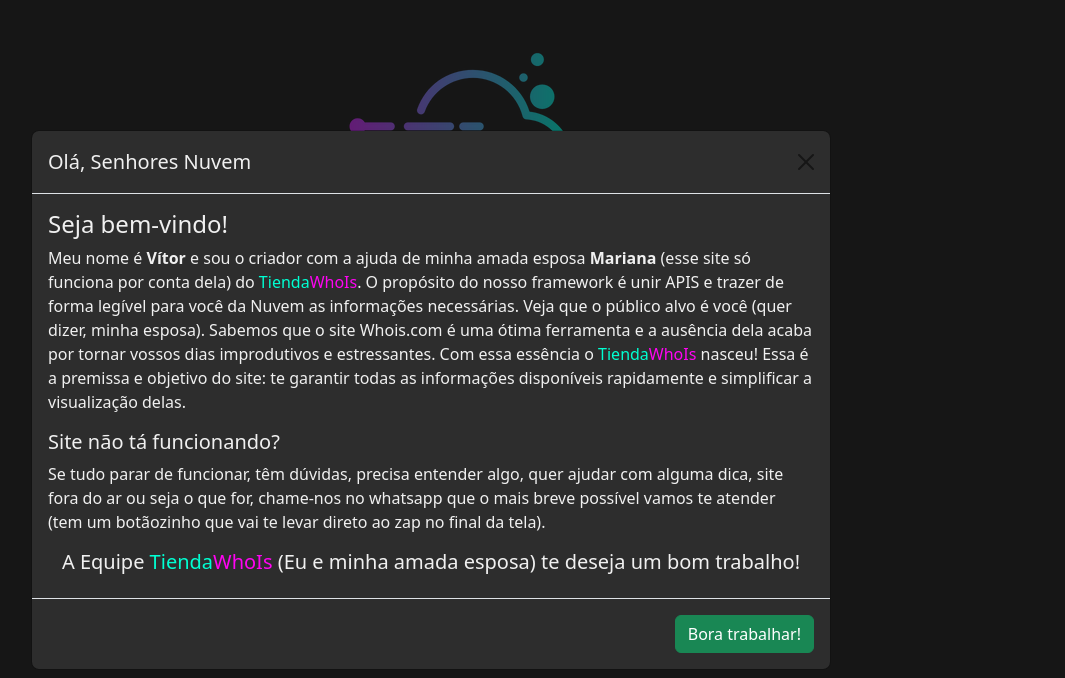
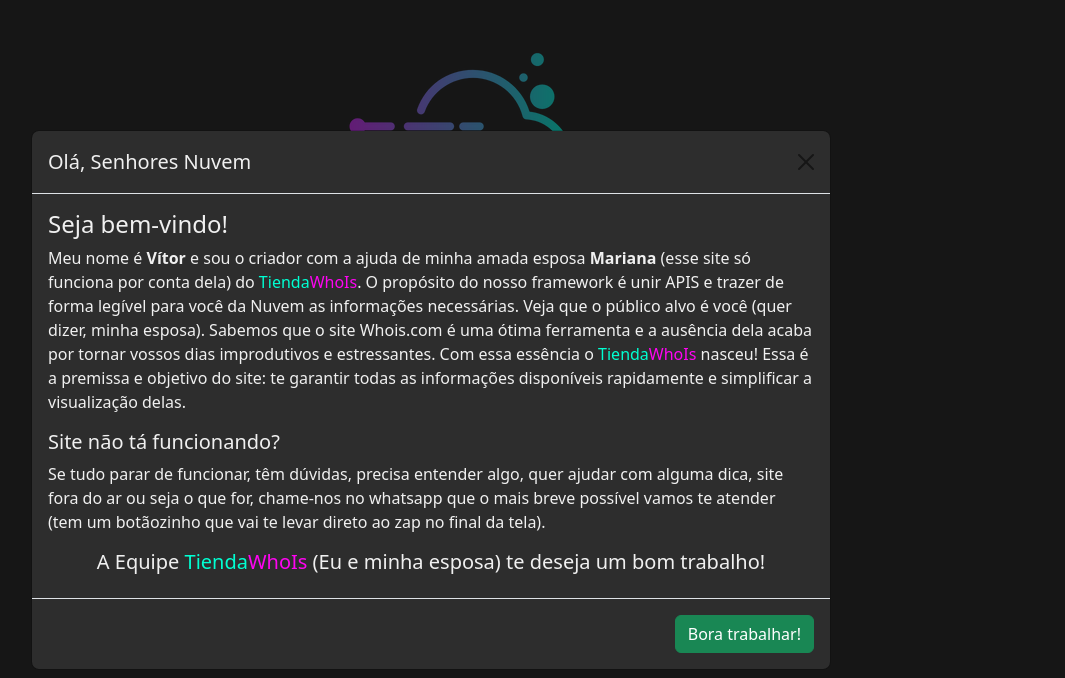
Before and after one commit to Vitor-Guerra/Nexus-Api, a plain HTML site: page index.html in a window 1280 px wide. Shown: the top 678 px of the page, without its empty margins (209-1274 px from the left). Drawn offline with nearby package versions, Linux system fonts and the light colour scheme.

```diff
--- a/index.html
+++ b/index.html
@@ -111,7 +111,7 @@
             <h5>Site não tá funcionando?</h5>
             <p>Se tudo parar de funcionar, têm dúvidas, precisa entender algo, quer ajudar com alguma dica, site fora do ar ou seja o que for, chame-nos no whatsapp que o mais breve possível vamos te atender (tem um botãozinho que vai te levar direto ao zap no final da tela).
             </p>
-            <h5 class="text-center">A Equipe <span class="tienda">Tienda</span><span class="whois">WhoIs</span> (Eu e minha amada esposa) te deseja um bom trabalho!</h5>
+            <h5 class="text-center">A Equipe <span class="tienda">Tienda</span><span class="whois">WhoIs</span> (Eu e minha esposa) te deseja um bom trabalho!</h5>
           </div>
           <div class="modal-footer">
             <button type="button" class="btn btn-success" data-bs-dismiss="modal">Bora trabalhar!</button>
```
